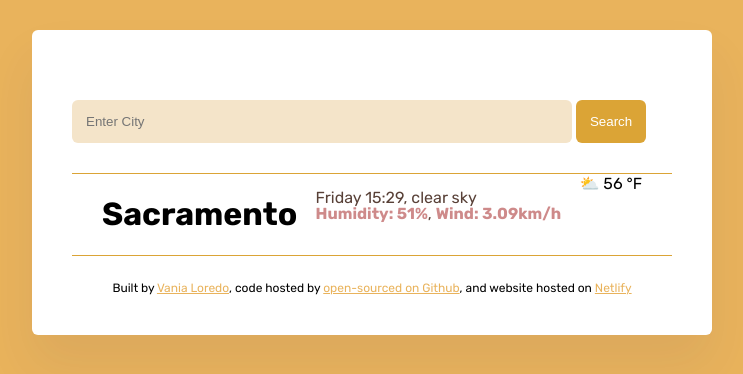
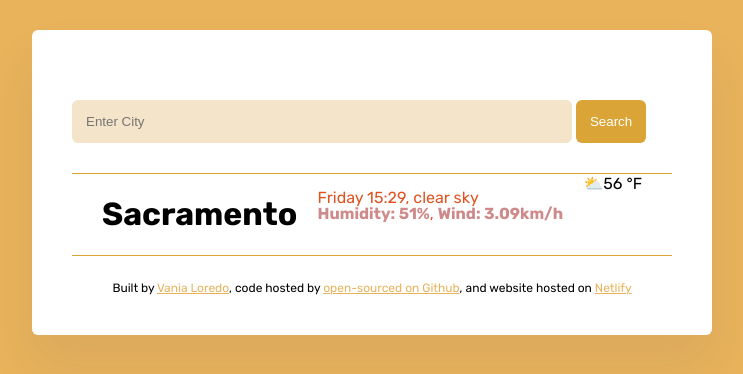
Before and after one commit to vania2090/Weather-Report-6-, a plain HTML site: page index.html in a window 1280 px wide. Shown: the whole page, without its empty margins (268-1011 px from the left). Drawn offline with Linux system fonts and the light colour scheme; a web font is replaced by a local one.

Commit message:
added class divs for weather and css

```diff
--- a/index.html
+++ b/index.html
@@ -33,7 +33,10 @@
               <strong>Humidity: 51%</strong>, <strong>Wind: 3.09km/h</strong>
             </p>
           </div>
-          <div class="weather-temperature">⛅ 56 &degF</div>
+          <div class="weather-info">
+            <div class="weather-icon">⛅</div>
+            <div class="weather-temperature">56 &degF</div>
+          </div>
         </div>
       </main>
       <footer>
--- a/style.css
+++ b/style.css
@@ -53,11 +53,14 @@ main {
 }
 .weather-details {
   font-size: 16px;
-  color: rgb(88, 64, 55);
+  color: rgb(222, 83, 33);
   line-height: 16px;
 }
 .weather-details strong {
   color: rgb(206, 138, 138);
+}
+.weather-info {
+  display: flex;
 }
 footer {
   border-top: 1px solid rgb(219, 164, 54);
```
